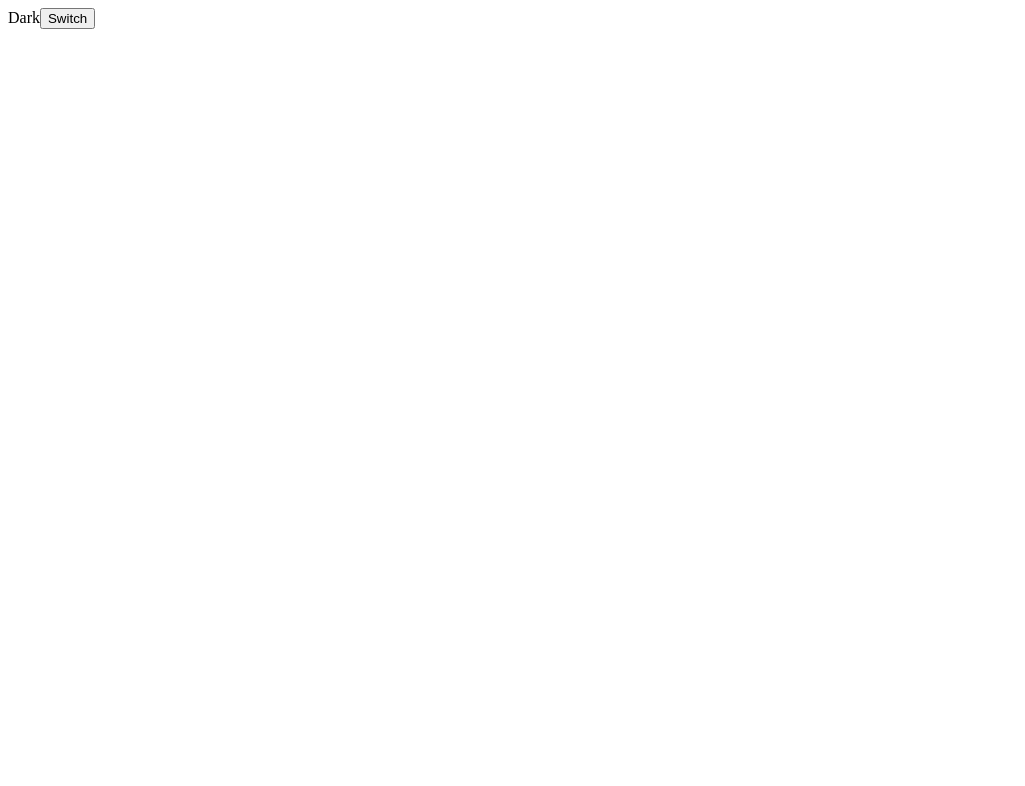
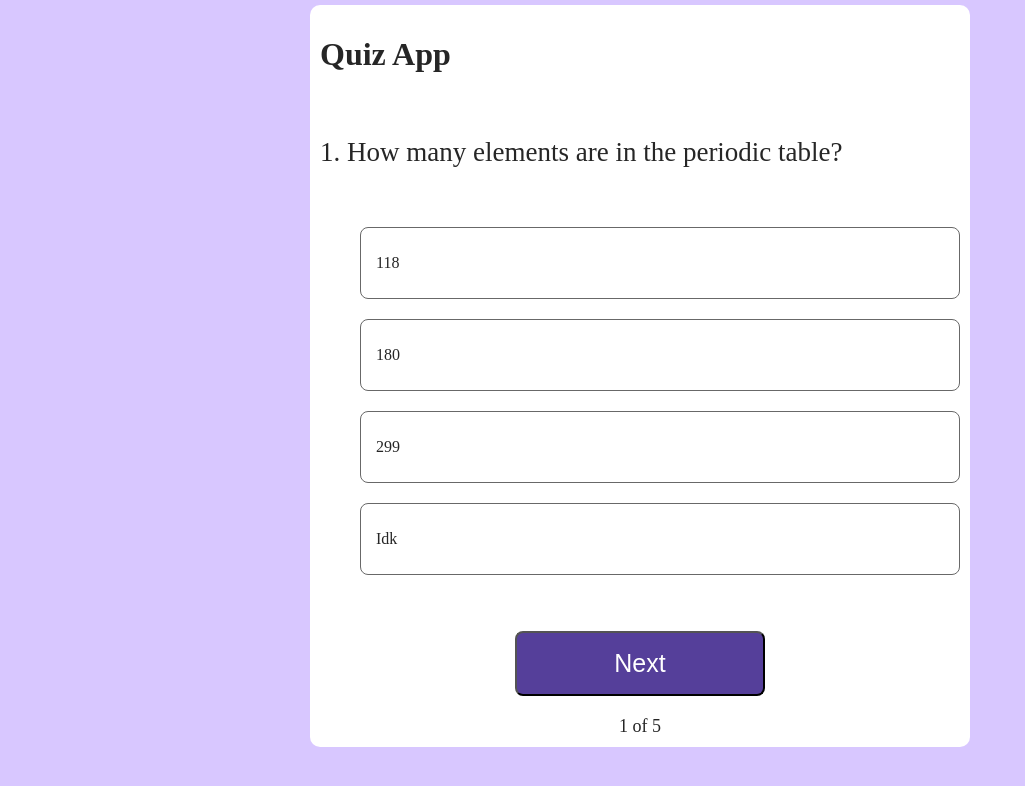
Before and after one commit to muxlisa-maxmudova/react.js.start, a React (Vite) app: page / in a window 1280 px wide. Shown: the top 786 px of the page, without its empty margins (0-1025 px from the left). Built offline with nearby package versions, Linux system fonts and the light colour scheme.

Commit message:
finished_QuizApp

```diff
--- a/index.html
+++ b/index.html
@@ -4,9 +4,9 @@
     <meta charset="UTF-8" />
     <link rel="icon" type="image/svg+xml" href="/vite.svg" />
     <meta name="viewport" content="width=device-width, initial-scale=1.0" />
-    <title>Vite + React</title>
+    <title>Quiz App</title>
   </head>
-  <body>
+  <body style="margin: 0; padding:0 ; height: 100vh; background-color:#D8C7FF;">
     <div id="root"></div>
     <div id="note-content"></div>
     <script type="module" src="/src/main.jsx"></script>
--- a/src/App.jsx
+++ b/src/App.jsx
@@ -1,9 +1,10 @@
-//import CopyPaste from "./Portal/CopyPaste.jsx";
-import Switcher from "./Portal/Switcher.jsx";
+//import QuizApp from "./SmallProjects/QuizApp.jsx";
+import ProductList from "./Lists/ProductList.jsx";
+import QuizApp from "./SmallProjects/QuizApp.jsx";
 export const App = () => {
     return (
         <main>
-           <Switcher/>
+         <QuizApp/>
         </main>
     )
 }
--- /dev/null
+++ b/src/SmallProjects/QuizApp.jsx
@@ -0,0 +1,83 @@
+import {useRef, useState} from 'react';
+import './quiz.css'
+import data from '../assets/data.js';
+const QuizApp = () => {
+    let [index, setIndex] = useState(0);
+    let [question, setQuestion] = useState(data[index]);
+    let [lock, setLock] = useState(false);
+    let [score, setScore] = useState(0);
+    let [result, setResult] = useState(false);
+
+    let Option1 = useRef(null);
+    let Option2 = useRef(null);
+    let Option3 = useRef(null);
+    let Option4 = useRef(null);
+    let option_array = [Option1, Option2, Option3, Option4];
+
+    const checkAns = (e, ans) => {
+        if(lock===false){
+            if(question.ans===ans){
+                e.target.classList.add('correct');
+                setLock(true);
+                setScore(prevScore=> prevScore+1)
+            } else{
+                e.target.classList.add('wrong');
+                setLock(true);
+                option_array[question.ans-1].current.classList.add('correct');
+            }
+        }
+    }
+    const next = () => {
+        if(lock===true) {
+            if(index=== data.length-1){
+                setResult(true);
+                return 0;
+            }
+            setIndex(++index);
+            setQuestion(data[index]);
+            setLock(false)
+            option_array.map((option)=>{
+                option.current.classList.remove('wrong');
+                option.current.classList.remove('correct');
+                return null
+            })
+        }
+    }
+    const reset = () => {
+        setIndex(0);
+        setQuestion(data[0]);
+        setScore(0)
+        setLock(false);
+        setResult(false)
+    }
+
+    return (
+        <div className={'container'}>
+          <h1>Quiz App</h1>
+            {result?<></>: <><h2>{index + 1}. {question.question}</h2>
+                <ul>
+                    <li ref={Option1} onClick={(e) => {
+                        checkAns(e, 1)
+                    }}>{question.option1}</li>
+                    <li ref={Option2} onClick={(e) => {
+                        checkAns(e, 2)
+                    }}>{question.option2}</li>
+                    <li ref={Option3} onClick={(e) => {
+                        checkAns(e, 3)
+                    }}>{question.option3}</li>
+                    <li ref={Option4} onClick={(e) => {
+                        checkAns(e, 4)
+                    }}>{question.option4}</li>
+                </ul>
+                <button onClick={next}>Next</button>
+                <div className={'index'}>{index + 1} of {data.length}</div>
+            </>}
+            {result? <>
+                <h2>You scored {score} out of {data.length}</h2>
+                <button onClick={reset}>Reset</button>
+            </>:<></>}
+
+        </div>
+    )
+}
+export default QuizApp
--- /dev/null
+++ b/src/SmallProjects/quiz.css
@@ -0,0 +1,55 @@
+.container{
+    width:640px;
+    margin:auto;
+    margin-top: 5px;
+    background-color: white;
+    color:#262626;
+    display: flex;
+    flex-direction: column;
+    gap:20px;
+    border-radius: 10px;
+    padding:10px 10px;
+
+}
+.container hr{
+    height:2px;
+    border:none;
+    color:black;
+}
+.container h2{
+    font-size:27px;
+    font-weight: 500;
+}
+.container ul li{
+    display:flex;
+    align-items: center;
+    height: 70px;
+    padding-left: 15px;
+    border: 1px solid #686868;
+    border-radius: 8px;
+    margin-bottom: 20px;
+    cursor: pointer;
+}
+.container button{
+    margin: auto;
+    width: 250px;
+    height: 65px;
+    background-color: #553f9a;
+    color: white;
+    font-size: 25px;
+    font-weight: 500;
+    border-radius: 8px;
+    cursor: pointer;
+}
+.container .index{
+    margin: auto;
+    font-size: 18px;
+}
+.container .correct{
+    background: #dffff2;
+    border-color: #00d397;
+}
+.container .wrong{
+    background: #FFEBEB;
+    border-color: #FF4A4A;
+}
--- /dev/null
+++ b/src/assets/data.js
@@ -0,0 +1,43 @@
+const data = [
+    {
+        question:"How many elements are in the periodic table?",
+        option1:'118',
+        option2:'180',
+        option3:'299',
+        option4:'Idk',
+        ans:1,
+    },
+    {
+        question:"Which planet in the Milky Way is the hottest?",
+        option1:'Neptune',
+        option2:'Saturn',
+        option3:'Mercury',
+        option4:'Venus',
+        ans:4,
+    },
+    {
+        question:"Who discovered that the Earth revolves around the sun?",
+        option1:'Nicolaus Copernicus',
+        option2:'Alexandr Pushkin',
+        option3:'Ilon Mask',
+        option4:"Isaac Newton",
+        ans:1,
+    },
+    {
+        question: "Which is the only body part that is fully grown from birth?",
+        option1:'Hands',
+        option2:'Head',
+        option3:'Eyes',
+        option4:'Nose',
+        ans:3
+    },
+    {
+        question:"What is the process by which plants convert sunlight to energy?",
+        option1:'Heliocentrism',
+        option2:'Photosynthesis',
+        option3:'Carbon Cycle',
+        option4:'Respiration',
+        ans:2,
+    }
+]
+export default data
```
